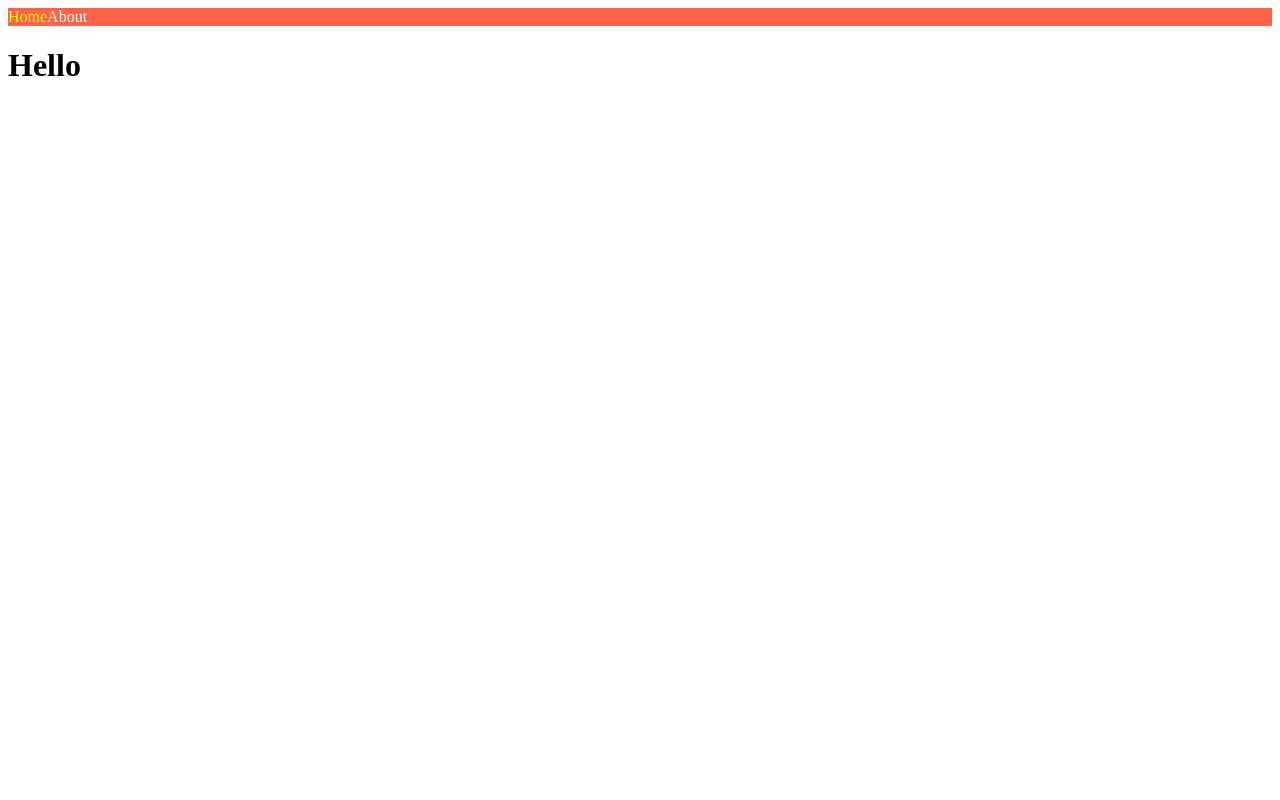
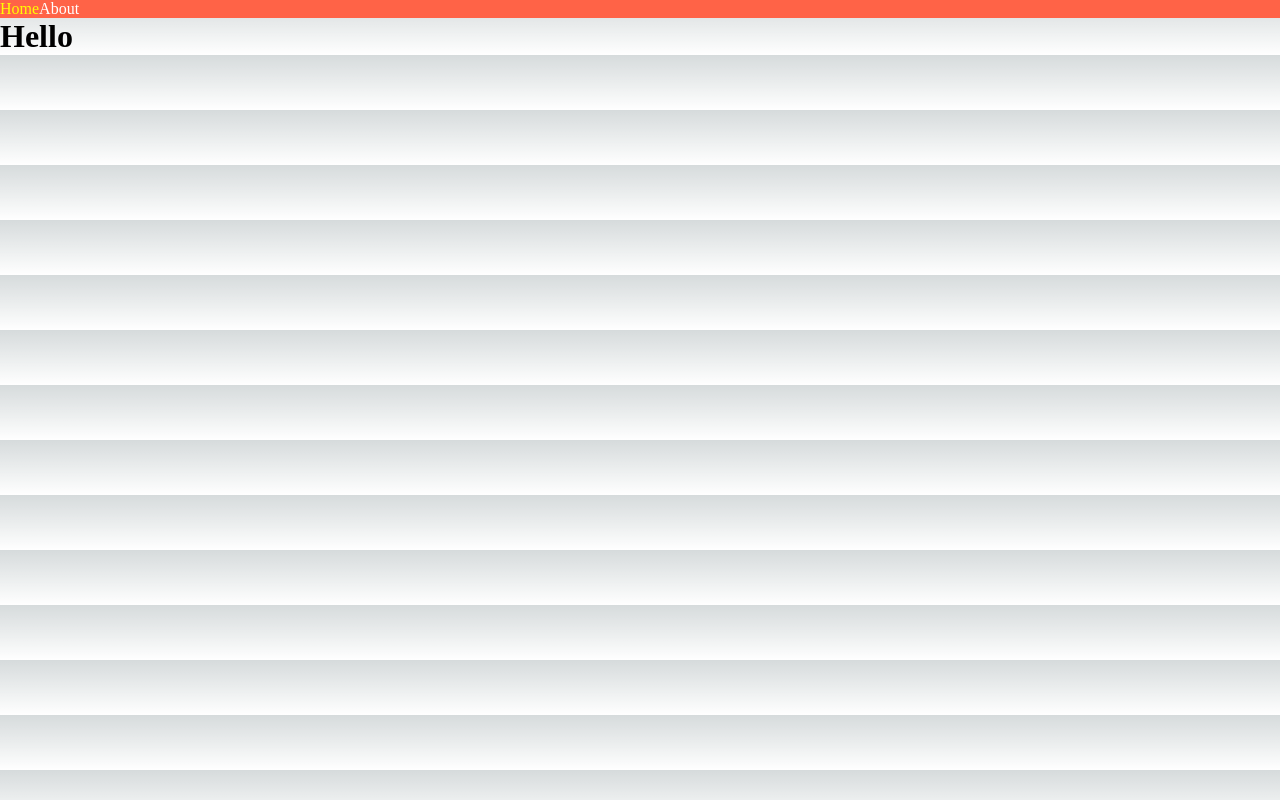
Before and after one commit to KSHoon522/NextJS, a Next.js app: page / in a window 1280 px wide. Built offline with nearby package versions, Linux system fonts and the light colour scheme.

Commit message:
Custom App

```diff
--- /dev/null
+++ b/pages/_app.js
@@ -0,0 +1,16 @@
+import NavBar from "@/components/NavBar";
+import "../styles/globals.css";
+
+export default function CustomApp({ Component, pageProps }) {
+  return (
+    <>
+      <NavBar />
+      <Component {...pageProps} />
+      <style jsx global>{`
+        a {
+          color: white;
+        }
+      `}</style>
+    </>
+  );
+}
--- a/pages/about.js
+++ b/pages/about.js
@@ -3,7 +3,6 @@ import NavBar from "@/components/NavBar";
 export default function About() {
   return (
     <div>
-      <NavBar />
       <h1>About</h1>
     </div>
   );
--- a/pages/index.js
+++ b/pages/index.js
@@ -3,15 +3,7 @@ import NavBar from "@/components/NavBar";
 export default function Home() {
   return (
     <div>
-      <NavBar />
       <h1>Hello </h1>
-      <style jsx global>
-        {`
-          a {
-            color: white;
-          }
-        `}
-      </style>
     </div>
   );
 }
```
